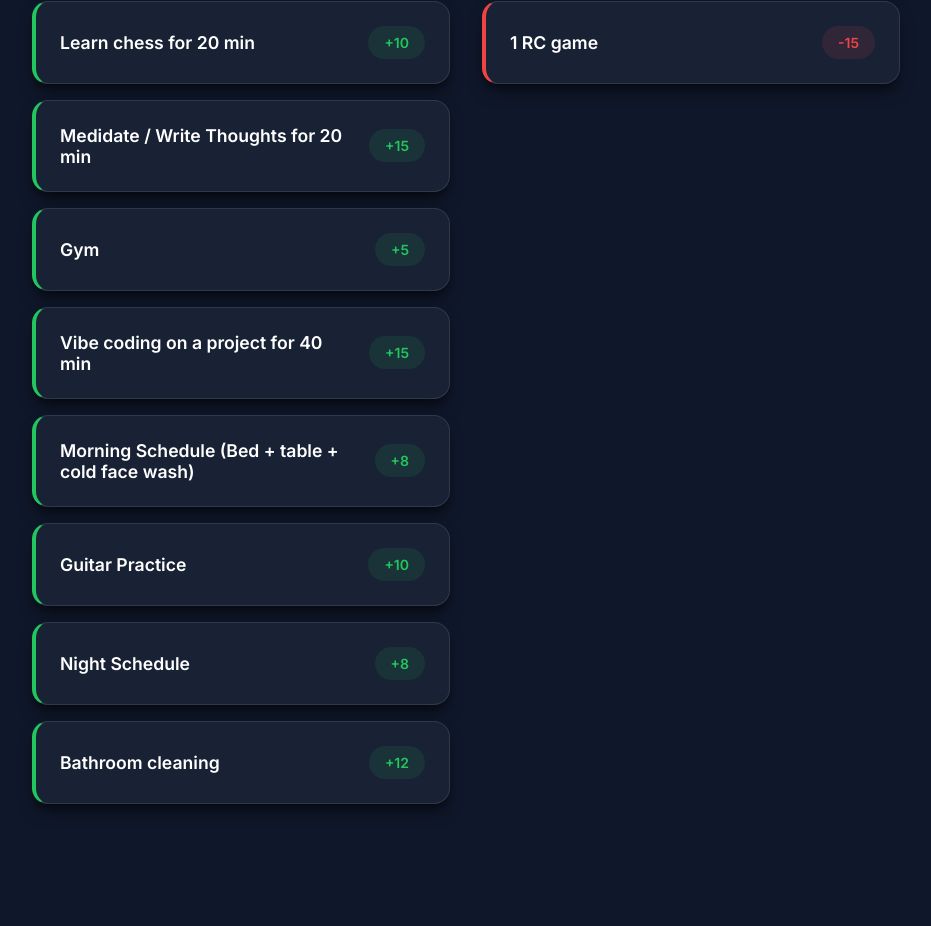
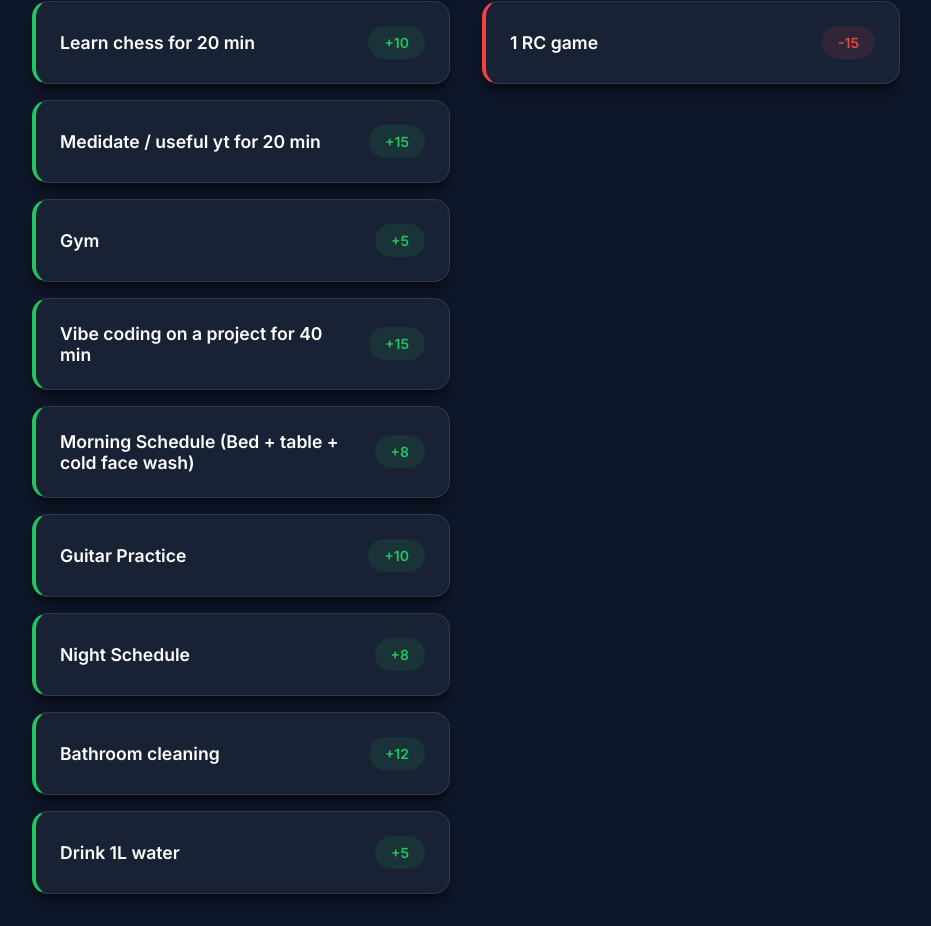
Before and after one commit to rai-rakesh/lifePoints, a Next.js app: page / in a window 1280 px wide. Shown: the part 695-1621 px from the top of the page, without its empty margins (174-1105 px from the left). Before the commit the page ends 1531 px from the top, so only its background shows below. Built offline with nearby package versions, Linux system fonts and the light colour scheme; no server answers; the database is empty.

Commit message:
task updated 3

```diff
--- a/src/app/page.tsx
+++ b/src/app/page.tsx
@@ -16,7 +16,7 @@ const TASKS: Task[] = [
     { id: 5, label: 'Random scrolling 30 min', points: -15 },
     { id: 6, label: 'Complete a 40 min lecture', points: 12 },
     { id: 7, label: 'Learn chess for 20 min', points: 10 },
-    { id: 8, label: 'Medidate / Write Thoughts for 20 min', points: 15 },
+    { id: 8, label: 'Medidate / useful yt for 20 min', points: 15 },
     { id: 9, label: 'NPF', points: -50 },
     { id: 10, label: 'Random YT video for 30 min', points: -15 },
     { id: 11, label: 'Gym', points: 5 },
@@ -26,6 +26,7 @@ const TASKS: Task[] = [
     { id: 15, label: '1 RC game', points: -15 },
     { id: 16, label: 'Night Schedule', points: 8 },
     { id: 17, label: 'Bathroom cleaning', points: 12 },
+    { id: 18, label: 'Drink 1L water', points: 5 },
 ];
 
 export default function Home() {
```
